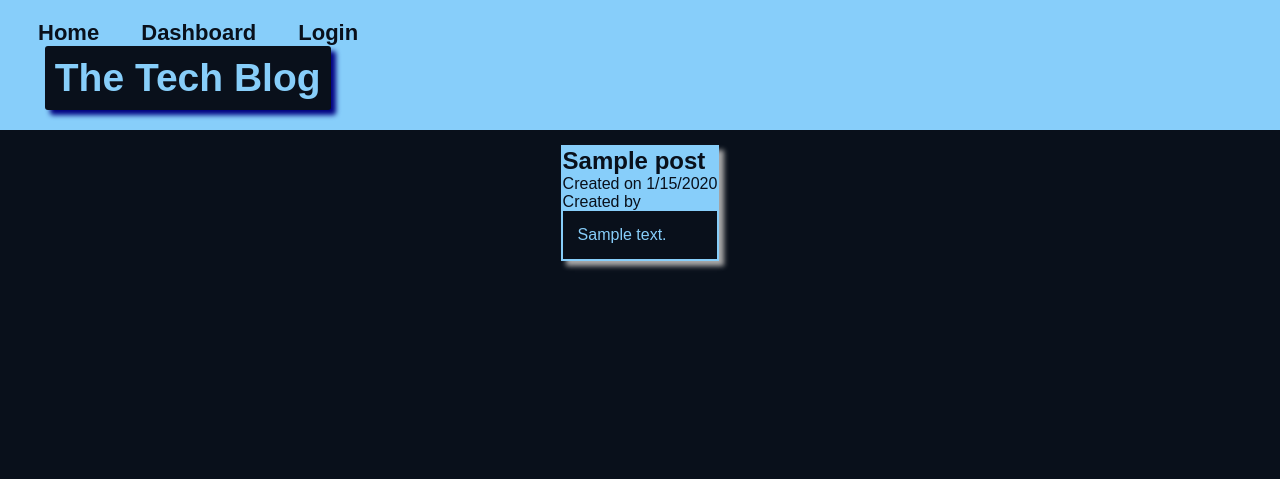
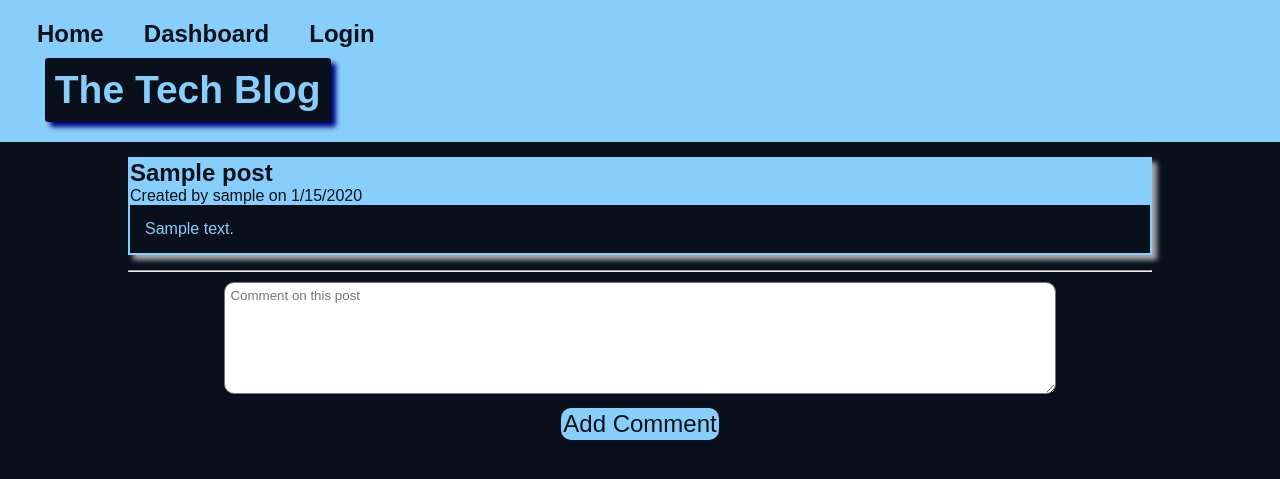
Before and after one commit to OneCrinkleyFry/tech-blog, a Node server app: page /post/1 in a window 1280 px wide. Shown: the top 479 px of the page. Run offline with Node 20, Linux system fonts and the light colour scheme; tables that the repository leaves empty hold one stand-in row (values such as "Sample post"); some libraries are stand-ins or nearby versions.

Commit message:
added the comment form

```diff
--- a/controllers/home-routes.js
+++ b/controllers/home-routes.js
@@ -6,9 +6,7 @@ const { Post, User, Comment } = require('../models');
 router.get('/', (req, res) => {
 
     Post.findAll({
-        attributes: ['id', 'post_text', 'title', 'created_at',
-            [sequelize.literal('(SELECT COUNT(*) FROM vote WHERE post.id = vote.post_id)'), 'vote_count']
-        ],
+        attributes: ['id', 'post_text', 'title', 'created_at'],
         order: [['created_at', 'DESC']],
         include: [
             {
@@ -59,9 +57,7 @@ router.post('/api/users/logout', (req, res) => {
 router.get('/post/:id', (req, res) => {
     const post = Post.findOne({
         where: { id: req.params.id },
-        attributes: ['id', 'post_text', 'title', 'created_at',
-            [sequelize.literal('(SELECT COUNT(*) FROM vote WHERE post.id = vote.post_id)'), 'vote_count']
-        ],
+        attributes: ['id', 'post_text', 'title', 'created_at'],
         order: [['created_at', 'DESC']],
         include: [
             {
--- a/public/stylesheets/style.css
+++ b/public/stylesheets/style.css
@@ -2,45 +2,36 @@
     margin: 0;
     font-family: Arial, Helvetica, sans-serif;
 }
-
 body {
     background-color: #09101b;
     color: lightskyblue;
 }
-
 header {
     background-color: lightskyblue;
     color: #09101b;
     padding: 20px;
 }
-
 .header-container nav {
     font-size: 22px;
 }
-
 .header-container nav a, .header-container nav button {
     margin: 15px;
     padding: 3px;
     border-radius: 10px;
 }
-
 .header-container nav a {
     text-decoration: none;
     color: #09101b;
     font-weight: bold;
 }
-
 .header-container button {
     background: none;
     border: none;
-    font-size: 22px;
     font-weight: bold;
 }
-
 .header-container section {
     padding-left: 2%;
 }
-
 .title {
     background-color: #09101b;
     color: lightskyblue;
@@ -50,18 +41,16 @@ header {
     font-size: 26px;
     max-width: max-content;
     margin-right: 2px;
+    margin-top: 10px;
 }
-
 main {
     display: flex;
     justify-content: space-around;
 }
-
 .article-container {
     width: 80%;
     margin: 40px auto 40px auto;
 }
-
 article {
     margin: 15px 0;
     background-color: lightskyblue;
@@ -69,19 +58,16 @@ article {
     box-shadow: 5px 5px 5px darkgray;
     padding: 2px;
 }
-
 .article-header {
     display: flex;
     justify-content: space-between;
     padding: 5px;
 }
-
 .article-text {
     background-color: #09101b;
     color: lightskyblue;
     padding: 15px;
 }
-
 .login-container {
     border: 4px solid lightskyblue;
     margin: 15px;
@@ -90,79 +76,77 @@ article {
     padding: 10px;
     min-width: 500px;
 }
-
 label {
     position: fixed;
     visibility: hidden;
 }
-
 .login-container input {
     margin: 5px;
     font-size: 18px;
     border-radius: 5px;
 }
-
-.submit-btn {
+button, .header-container nav a {
     border: none;
-    border-radius: 5px;
+    border-radius: 10px;
     background-color: lightskyblue;
     color: #09101b;
     padding: 2px;
-    font-size: 20px;
-    min-width: 200px;
+    font-size: 24px;
+    min-width: max-content;
+    margin-bottom: 15px;
 }
-
+button:hover, .header-container nav a:hover {
+    color: lightskyblue;
+    background-color: #09101b;
+    transition: all .5s;
+    border: white 2px inset;
+}
 .login-container form {
     margin: 5px 0;
 }
-
 .post-page {
     width: 80%;
     text-align: center;
     margin-top: 15px;
 }
-
 .post-page h2 {
     font-size: 28px;
 }
-
-#post-title, #post-text, #create-post-btn {
+#post-title, #post-text, #new-comment-text {
     border-radius: 10px;
 }
-
-#post-title, #post-text {
+#post-title, #post-text, #new-comment-text {
     width: 80%;
     margin: 10px 0;
     padding: 5px;
 }
-
 #post-title {
     font-size: 20px;
     margin: 10px 0;
 }
-
-#post-text {
+#post-text, #new-comment-text {
     height: 100px;
 }
-
-#create-post-btn {
-    width: 15%;
-    min-width: max-content;
-    font-size: 24px;
-    margin-bottom: 15px;
+.form-container {
+    text-align: center;
+}
+.main-post {
+    width: 80%;
+}
+#vote-up-btn {
+    width: 40px;
+    height: 40px;
+    border-radius: 50%;
     border: none;
-    background-color: lightskyblue;
-    color: #09101b;
-
+    background-color: darkolivegreen;
+    color:white;
 }
-
+#vote-up-btn:hover {
+    color: white;
+    background-color: darkgreen;
+    transition: all .5s;
+    border: white 2px inset;
+}
 .post-list {
     margin-top: 15px;
 }
-
-.header-container nav a:hover, .header-container nav button:hover, #create-post-btn:hover {
-    color: lightskyblue;
-    background-color: #09101b;
-    transition: all .5s;
-    border: white 2px inset;
-}
--- /dev/null
+++ b/views/partials/comment-forms.handlebars
@@ -0,0 +1,10 @@
+<div class="form-container">
+        <form class="new-comment-form">
+            <label for="new-comment-text">Comment on this post</label>
+            <textarea name="new-comment-text" id="new-comment-text" placeholder="Comment on this post"></textarea>
+            <div>
+                {{!-- <button type="button" id="vote-up-btn">UP</button> --}}
+                <button type="submit" id="new-comment-btn">Add Comment</button>
+            </div>
+        </form>
+    </div>
--- a/views/single-post.handlebars
+++ b/views/single-post.handlebars
@@ -1,10 +1,18 @@
-<article class="main-post">
+<div class="main-post">
+    <article>
         <div class="main-article-header">
+            <div>
                 <h2>{{post.title}}</h2>
-        <p>Created on {{format_date post.created_at}}</p>
-        <p>Created by {{post.username}}</p>
+                <p>Created by {{post.user.username}} on {{format_date post.created_at}}</p>
+            </div>
         </div>
         <div class="article-text">
             <p>{{post.post_text}}</p>
         </div>
     </article>
+    <hr>
+    {{> comment-forms}}
+    {{#if post.comments.length}}
+
+    {{/if}}
+</div>
```
Also changed, not shown: controllers/api/post-routes.js (+3 -17 lines), controllers/api/user-routes.js (+1 -7 lines), controllers/dashboard-routes.js (+2 -5 lines), models/Post.js (+1 -25 lines), models/Vote.js (deleted, +0 -37 lines), models/index.js (+1 -20 lines), public/javascript/upvote.js (deleted, +0 -18 lines). Lines whose indentation alone changed are shown as unchanged.
